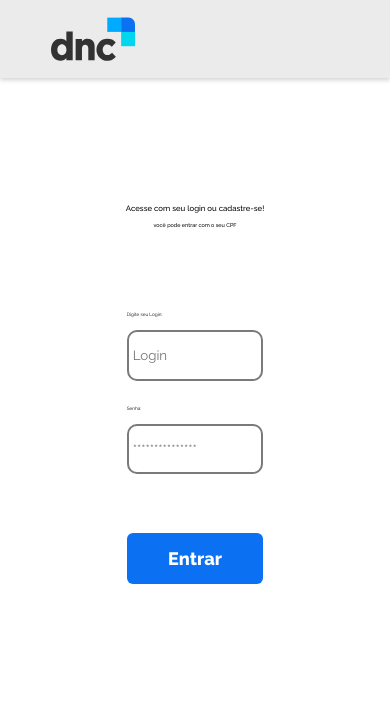
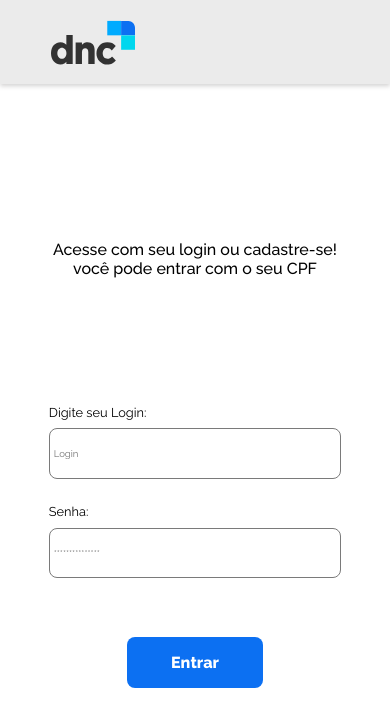
Before and after one commit to FragaGabriel23/E-CommerceDNC, a React (Vite) app: page / in a window 390 px wide. Shown: the top 726 px of the page. Built offline with nearby package versions, Linux system fonts and the light colour scheme.

Commit message:
refactor(views/Login): Refactored responsive

```diff
--- a/src/components/Header/index.scss
+++ b/src/components/Header/index.scss
@@ -2,6 +2,7 @@
 
 .Header {
     padding: 2vh 6vh;
+    height: 10vh;
     background-color: $header-background;
     box-shadow: 0vw 0.4vh 0.5vh 0px #9b9a9a67;
 
--- /dev/null
+++ b/src/sass/_mediaQueries.scss
@@ -0,0 +1,21 @@
+$breakpoint-small: 600px;
+$breakpoint-medium: 950px;
+$breakpoint-large: 1200px;
+
+@mixin respond-to-small {
+    @media (max-width: $breakpoint-small) {
+        @content;
+    }
+}
+
+@mixin respond-to-medium {
+    @media (min-width: $breakpoint-small) and (max-width: $breakpoint-medium) {
+        @content;
+    }
+}
+
+@mixin respond-to-large {
+    @media (min-width: $breakpoint-medium) and (max-width: $breakpoint-large) {
+        @content;
+    }
+}
--- a/src/views/Login/Login.jsx
+++ b/src/views/Login/Login.jsx
@@ -8,15 +8,21 @@ const Login = () => {
         <section className='login'>
             <Header />
             <form className='login__form'>
+                <div className="login__text">
                     <h1>Acesse com seu login ou cadastre-se!</h1>
                     <h2>você pode entrar com o seu CPF</h2>
+                </div>
 
                 <div className="login__input-wrapper">
+                    <div className='login__input'>
                         <label htmlFor="login">Digite seu Login:</label>
                         <input type='text' placeholder='Login' name='login' required></input>
+                    </div>
 
+                    <div className='login__input'>
                         <label htmlFor="password">Senha:</label>
                         <input type='password' placeholder='***************' name='password' required></input>
+                    </div>
                 </div>
 
                 <button type='submit'>
--- a/src/views/Login/index.scss
+++ b/src/views/Login/index.scss
@@ -1,77 +1,117 @@
 @use '../../sass/variables' as *;
+@use '../../sass/mediaQueries' as *;
 
 .login {
     height: 100vh;
     width: 100vw;
 
+    &__text {
+        text-align: center;
+        padding: 0 0 8vh 0;
+    }
+
     &__form {
         display: flex;
         flex-direction: column;
         align-items: center;
-        margin-top: 15vh;
+        justify-content: center;
+        row-gap: 7vh;
+        height: 90vh;
+
     }
 
     h1 {
         color: $black;
-        font-size: 2vw;
+        font-size: 2rem;
         font-style: normal;
         font-weight: 500;
         line-height: normal;
-        margin-bottom: 1vh;
+
+        @include respond-to-small {
+            font-size: 1rem;
+        }
     }
 
     h2 {
         color: $black;
-        font-size: 1.4vw;
+        font-size: 1.5rem;
         font-style: normal;
         font-weight: 500;
         line-height: normal;
+
+        @include respond-to-small {
+            font-size: 1rem;
+        }
     }
 
     &__input-wrapper {
         display: flex;
         flex-direction: column;
+        row-gap: 3vh;
+    }
+
+    &__input {
+        display: inherit;
+        flex-direction: inherit;
+        row-gap: 1vh;
     }
 
     button {
         width: 35vw;
         height: 6vh;
         padding: 1.5vh 1vw;
-        border-radius: 6px;
+
+        border-radius: 0.5rem;
         border: none;
-        margin-top: 4vh;
-
         background: $contrast-color;
 
         color: $white;
-        font-size: 18px;
+        font-size: 1rem;
         font-style: normal;
         font-weight: 800;
         line-height: normal;
+
+        @include respond-to-medium {
+            height: 8vh;
+        }
     }
 
 }
 
 .login__input-wrapper {
-    margin-top: 10vh;
 
     label {
         color: $black;
-        font-size: 1.2vw;
+        font-size: 1.3rem;
         font-style: normal;
         font-weight: 400;
         line-height: normal;
+
+        @include respond-to-small {
+            font-size: 0.8rem;
+        }
     }
 
     input {
         width: 35vw;
         height: 6vh;
         padding: 1.5vh 1vw;
-        margin-top: 1.5vh;
-        margin-bottom: 3vh;
 
-        border-radius: 10px;
-        border: 2px solid $border-input-color;
+        border-radius: 0.5rem;
+        border: 0.1rem solid $border-input-color;
         background: rgba(255, 255, 255, 0.90);
+
+        font-size: 1rem;
+
+        @include respond-to-small {
+            width: 75vw;
+
+            font-size: 0.6rem;
+        }
+
+        @include respond-to-medium {
+            width: 60vw;
+            height: 7.5vh;
+        }
     }
 }
```
Lines whose indentation alone changed are shown as unchanged.
